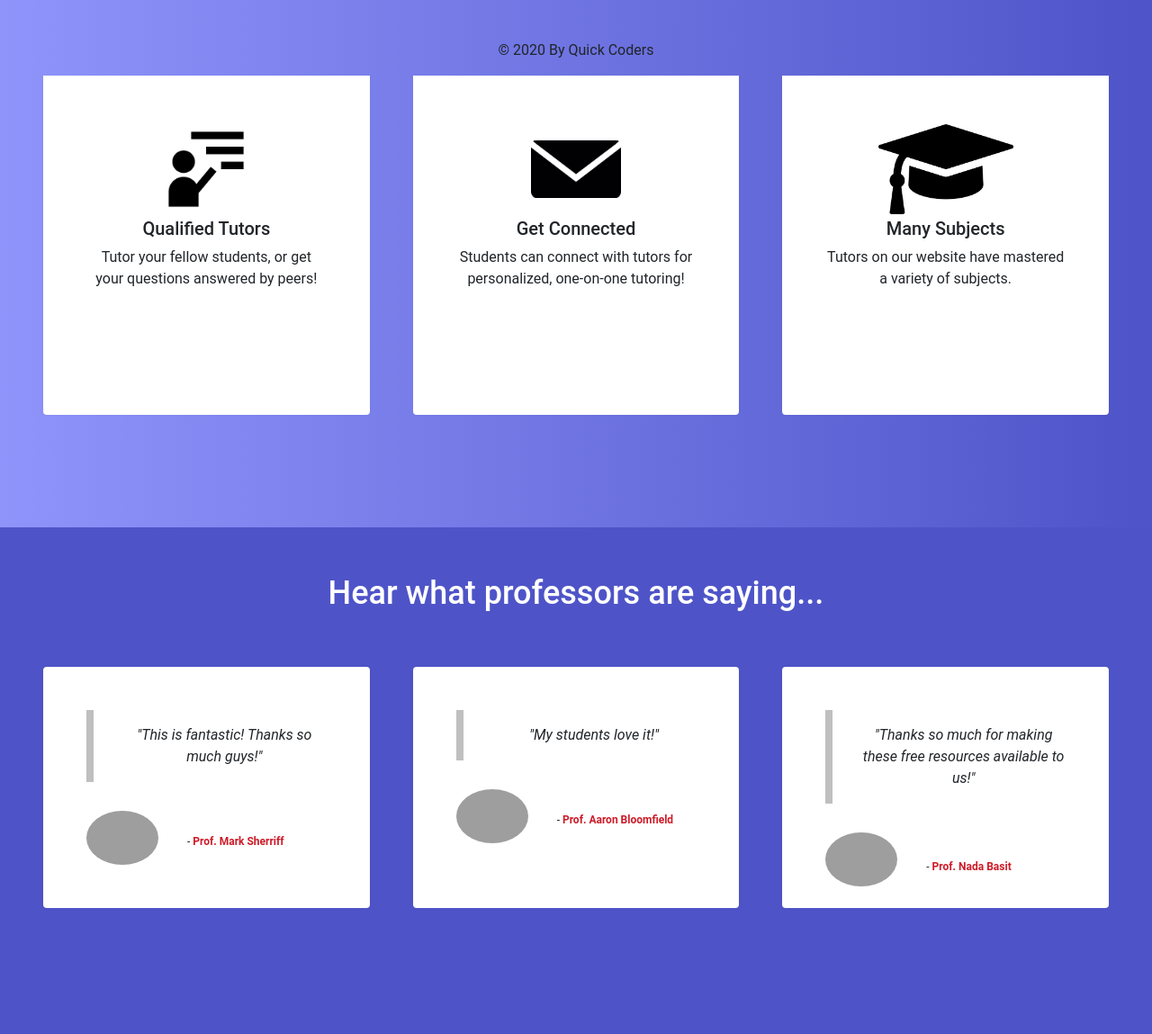
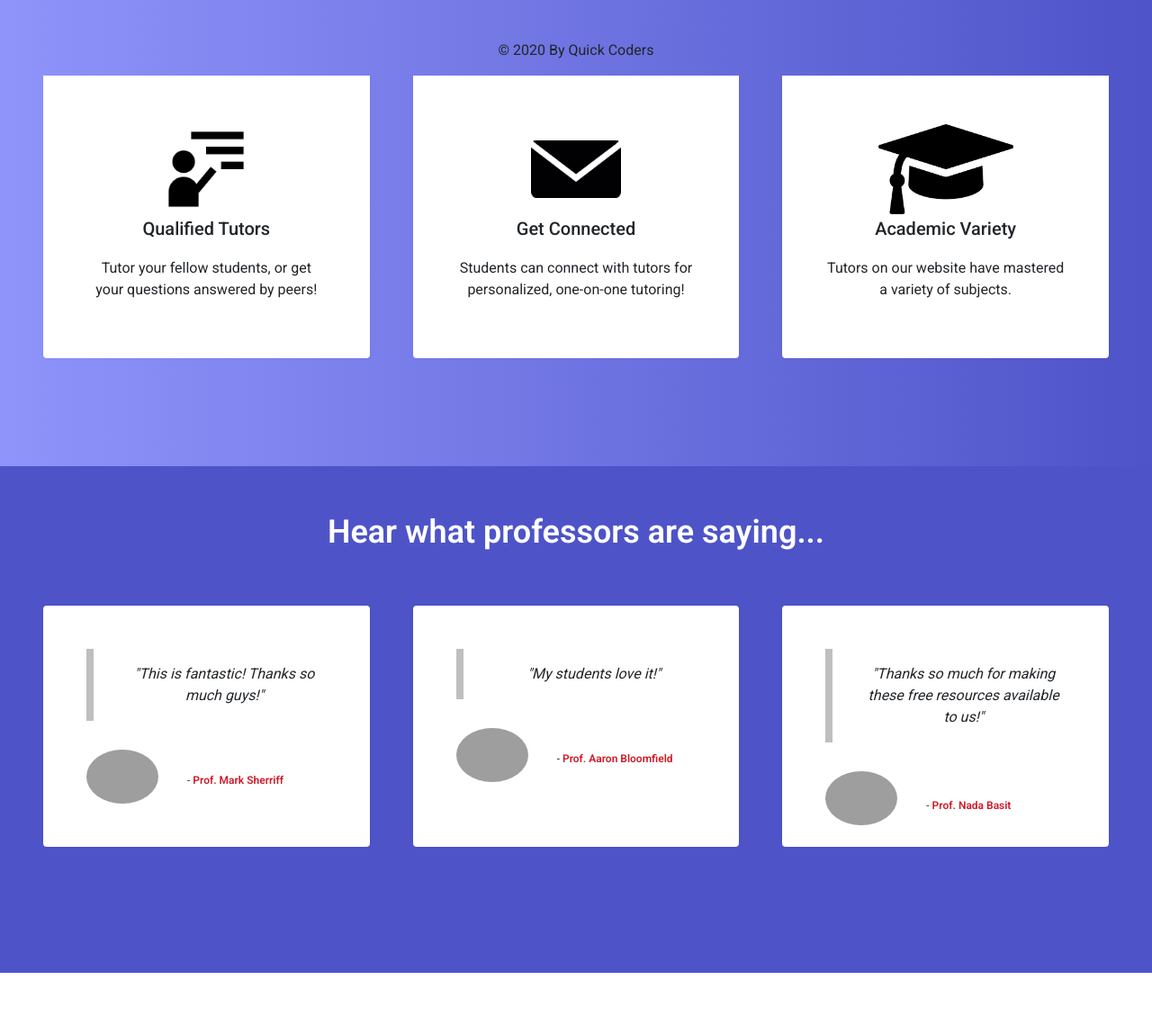
Before and after one commit to HarrisonClark/QuickTutor, a Django app: page / in a window 1280 px wide. Shown: the part 716-1865 px from the top of the page at 90% size. After the commit the page ends 1797 px from the top, so only its background shows below. Run offline with Django 3.2, Linux system fonts and the light colour scheme; some libraries are stand-ins or nearby versions; grey boxes are pictures that could not be loaded.

Commit message:
Sign up button added to home page

```diff
--- a/login/static/login/styles.css
+++ b/login/static/login/styles.css
@@ -1,3 +1,5 @@
+@import url("https://fonts.googleapis.com/css?family=Roboto:200,300,400,500,600");
+
 body {
 	padding: 10;
 	font-family: 'Roboto', sans-serif;
--- a/study/static/main.css
+++ b/study/static/main.css
@@ -1,11 +1,13 @@
-@import url("https://fonts.googleapis.com/css?family=Raleway:200,300,400,500,600");
+@import url("https://fonts.googleapis.com/css?family=Roboto:200,300,400,500,600");
 /*
 	Industrious by TEMPLATED
 	templated.co @templatedco
 	Released for free under the Creative Commons Attribution 3.0 license (templated.co/license)
 */
 /* Basic */
-
+html, body{
+	font-family: "Roboto";
+}
 h1 {
   font-size: 3rem;
   line-height: 1.2; }
@@ -92,7 +94,6 @@ blockquote {
     width: calc(33.3333333333% + -0.5rem); }
   .highlights .content {
     border-radius: 4px;
-    height: 100%;
     padding: 3rem;
     text-align: center; }
     .highlights .content .icon {
@@ -421,6 +422,14 @@ blockquote {
 	margin-top: 115px;
 }
 
+.highlights .content{
+	transition: 0.15s ease-in-out;
+}
+
+.highlights .content:hover{
+	transform: scale(1.05)
+}
+
 .highlights-container .wrapper{
 	padding: 0;
 }
@@ -437,5 +446,34 @@ blockquote {
 	background-color: #4e54c8;
 	padding-top: 50px;
 	padding-bottom: 100px;
-	margin-top: 200px;
+	margin-top: 120px;
 }
+
+.testimonial-section .inner .special h2{
+	font-weight: 600;
+}
+
+.highlight-box-content{
+	margin-top: 20px;
+}
+
+.banner-login{
+	margin-top: 30px;
+	color: white;
+}
+#sign-in-banner {
+	border: 1px solid white;
+	color: white !important;
+	font-size: 20px;
+	border-radius: 5px;
+	font-weight: 200;
+	padding: 10px;
+	transition: 0.3s ease-in-out;
+	text-decoration: none;
+	display: inline-block;
+	width: 10%;
+}
+
+#sign-in-banner:hover{
+	transform: scale(1.1);
+}
--- a/study/templates/study/home.html
+++ b/study/templates/study/home.html
@@ -9,6 +9,9 @@
 			<section id="banner">
 			<div class="inner">
 				<h1>Welcome to Quick Tutor</h1>
+				<div class="banner-login">
+					<a id="sign-in-banner" href="{% url 'login:signup' %}">Sign Up!</a>
+				</div>
 			</div>
 			<video autoplay loop muted playsinline src="static/images/banner.mp4"></video>
 			</section>
@@ -34,7 +37,7 @@
 					</div>
 					<h3>Qualified Tutors</h3>
 					</header>
-					<p>Tutor your fellow students, or get your questions answered by peers!</p>
+					<div class="highlight-box-content"><p>Tutor your fellow students, or get your questions answered by peers!</p></div>
 				</div>
 				</section>
 				<section>
@@ -45,7 +48,7 @@
 					</div>
 					<h3>Get Connected</h3>
 					</header>
-					<p>Students can connect with tutors for personalized, one-on-one tutoring!</p>
+					<div class="highlight-box-content"><p>Students can connect with tutors for personalized, one-on-one tutoring!</p></div>
 				</div>
 				</section>
 				<section>
@@ -54,9 +57,9 @@
 					<div class="icon">
 						<img src="static/images/icon3.png" width="150" height="100" alt="">
 					</div>
-					<h3>Many Subjects</h3>
+					<h3>Academic Variety</h3>
 					</header>
-					<p>Tutors on our website have mastered a variety of subjects.</p>
+					<div class="highlight-box-content"><p>Tutors on our website have mastered a variety of subjects.</p></div>
 				</div>
 				</section>
 			</div>
```
